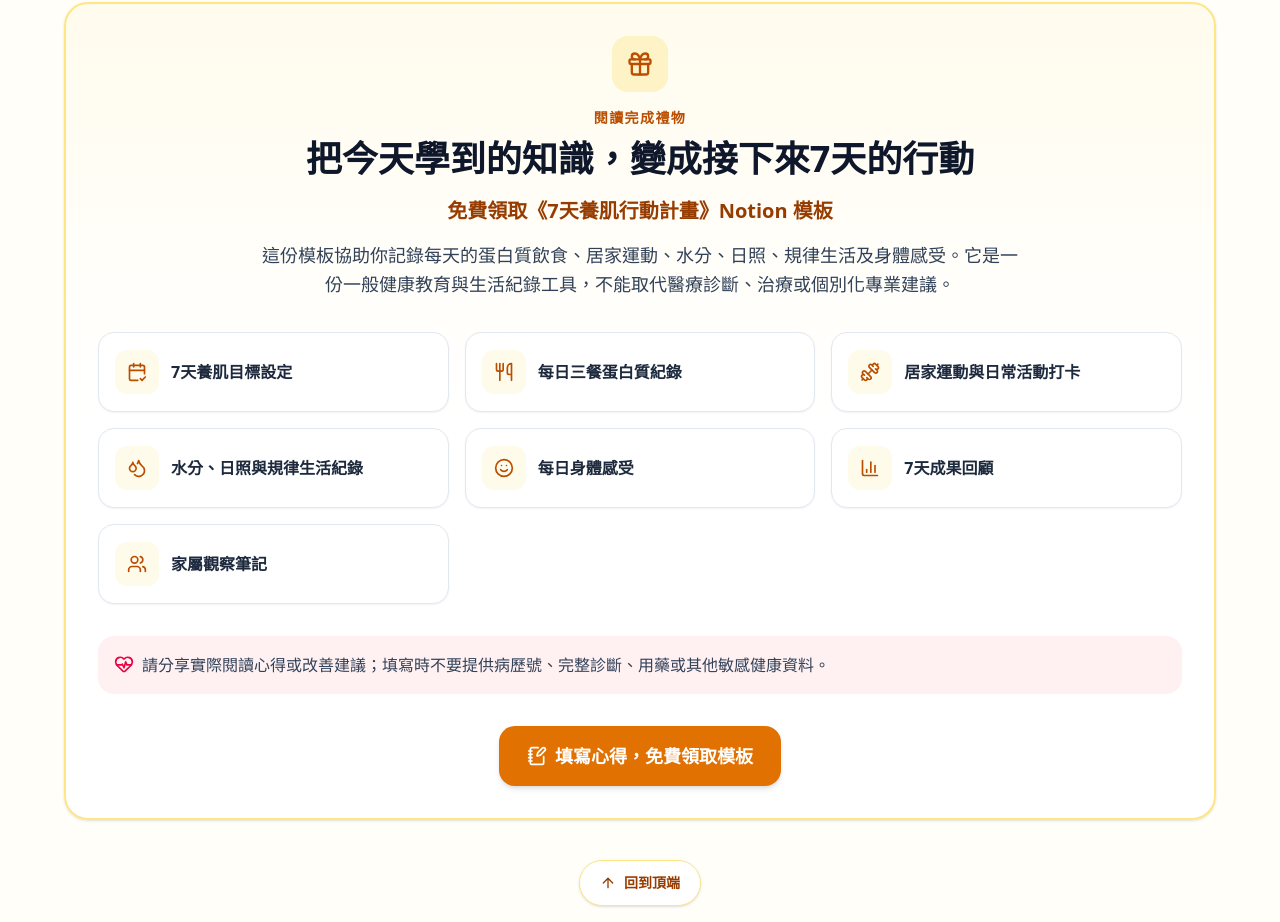
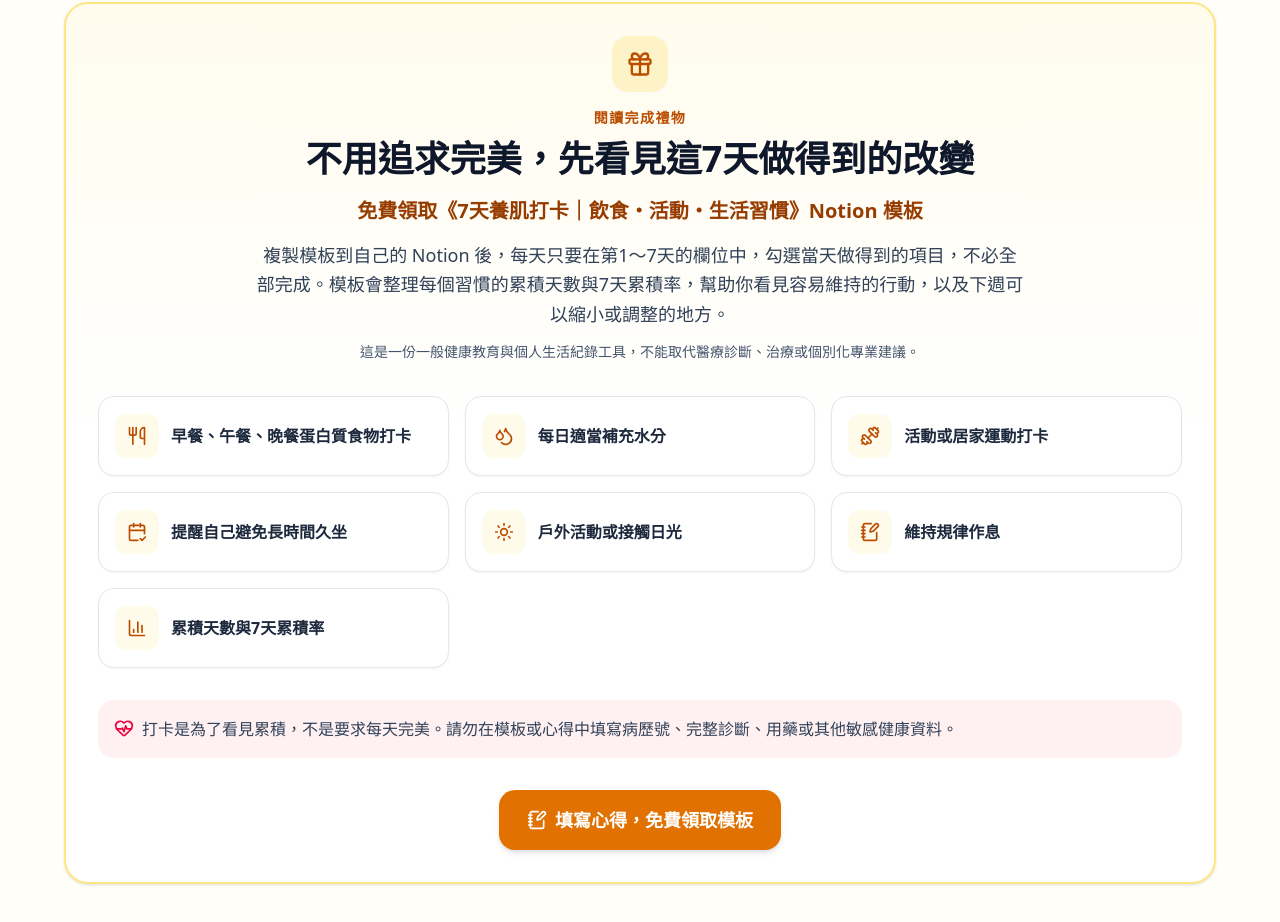
Before and after one commit to jie-ling-2025/Sarcopenia-Health-Education, a React (Vite) app: page / in a window 1280 px wide. Shown: the part 7196-8118 px from the top of the page. Built offline with nearby package versions, Linux system fonts and the light colour scheme.

Commit message:
同步新版養肌打卡模板內容

```diff
--- a/src/components/NotionTemplateGift.tsx
+++ b/src/components/NotionTemplateGift.tsx
@@ -7,20 +7,19 @@ import {
   Gift,
   HeartPulse,
   NotebookPen,
-  Smile,
-  Users,
+  Sun,
   Utensils,
 } from 'lucide-react';
 import TemplateRequestForm from './TemplateRequestForm';
 
 const templateItems = [
-  { title: '7天養肌目標設定', icon: CalendarCheck2 },
-  { title: '每日三餐蛋白質紀錄', icon: Utensils },
-  { title: '居家運動與日常活動打卡', icon: Dumbbell },
-  { title: '水分、日照與規律生活紀錄', icon: Droplets },
-  { title: '每日身體感受', icon: Smile },
-  { title: '7天成果回顧', icon: BarChart3 },
-  { title: '家屬觀察筆記', icon: Users },
+  { title: '早餐、午餐、晚餐蛋白質食物打卡', icon: Utensils },
+  { title: '每日適當補充水分', icon: Droplets },
+  { title: '活動或居家運動打卡', icon: Dumbbell },
+  { title: '提醒自己避免長時間久坐', icon: CalendarCheck2 },
+  { title: '戶外活動或接觸日光', icon: Sun },
+  { title: '維持規律作息', icon: NotebookPen },
+  { title: '累積天數與7天累積率', icon: BarChart3 },
 ];
 
 export default function NotionTemplateGift() {
@@ -43,13 +42,16 @@ export default function NotionTemplateGift() {
           id="notion-template-gift-title"
           className="mt-2 text-3xl font-black leading-tight text-slate-900 sm:text-4xl"
         >
-          把今天學到的知識，變成接下來7天的行動
+          不用追求完美，先看見這7天做得到的改變
         </h2>
         <p className="mt-4 text-xl font-black text-amber-800">
-          免費領取《7天養肌行動計畫》Notion 模板
+          免費領取《7天養肌打卡｜飲食・活動・生活習慣》Notion 模板
         </p>
         <p className="mx-auto mt-4 max-w-3xl text-base leading-relaxed text-slate-700 sm:text-lg">
-          這份模板協助你記錄每天的蛋白質飲食、居家運動、水分、日照、規律生活及身體感受。它是一份一般健康教育與生活紀錄工具，不能取代醫療診斷、治療或個別化專業建議。
+          複製模板到自己的 Notion 後，每天只要在第1～7天的欄位中，勾選當天做得到的項目，不必全部完成。模板會整理每個習慣的累積天數與7天累積率，幫助你看見容易維持的行動，以及下週可以縮小或調整的地方。
+        </p>
+        <p className="mx-auto mt-3 max-w-3xl text-sm leading-relaxed text-slate-600">
+          這是一份一般健康教育與個人生活紀錄工具，不能取代醫療診斷、治療或個別化專業建議。
         </p>
       </div>
 
@@ -70,7 +72,7 @@ export default function NotionTemplateGift() {
       <div className="mt-8 rounded-2xl bg-rose-50 p-4 text-base leading-relaxed text-slate-700">
         <p className="flex items-start gap-2">
           <HeartPulse className="mt-0.5 h-5 w-5 shrink-0 text-rose-600" aria-hidden="true" />
-          請分享實際閱讀心得或改善建議；填寫時不要提供病歷號、完整診斷、用藥或其他敏感健康資料。
+          打卡是為了看見累積，不是要求每天完美。請勿在模板或心得中填寫病歷號、完整診斷、用藥或其他敏感健康資料。
         </p>
       </div>
 
```
